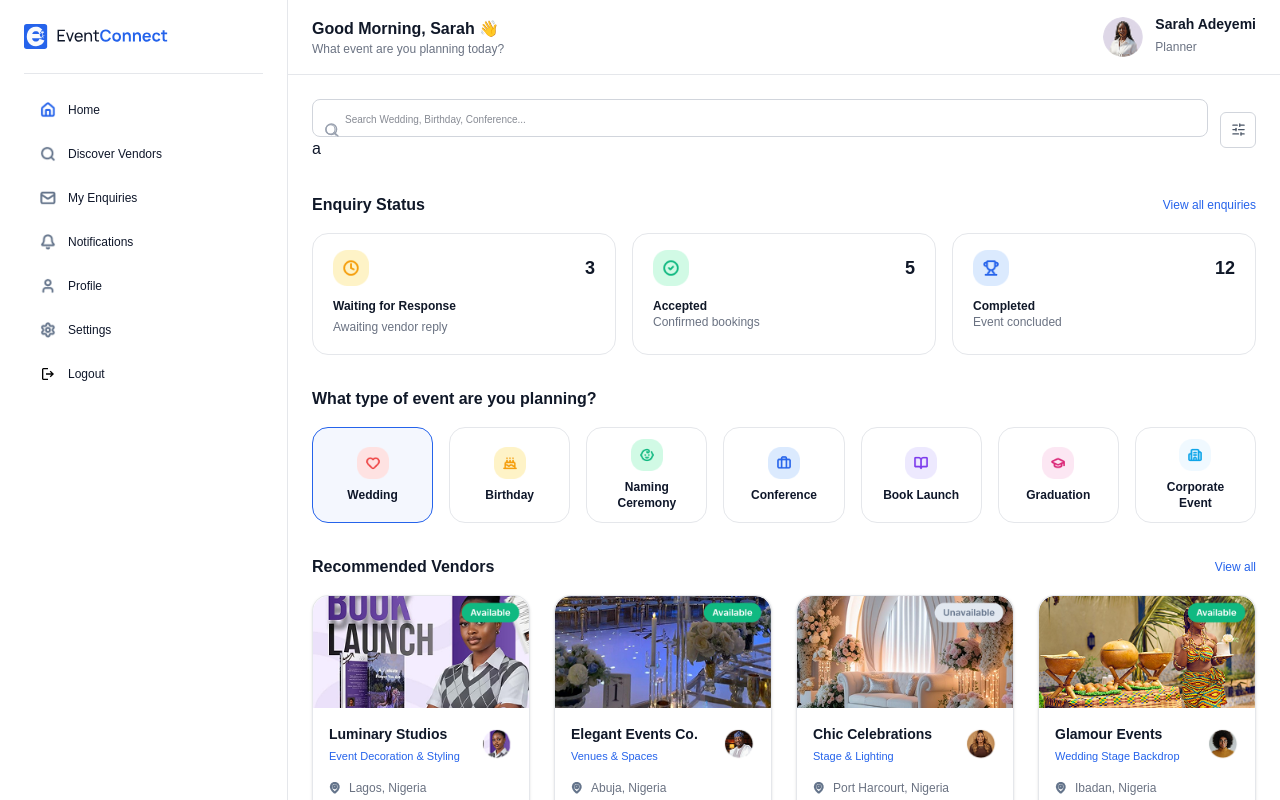
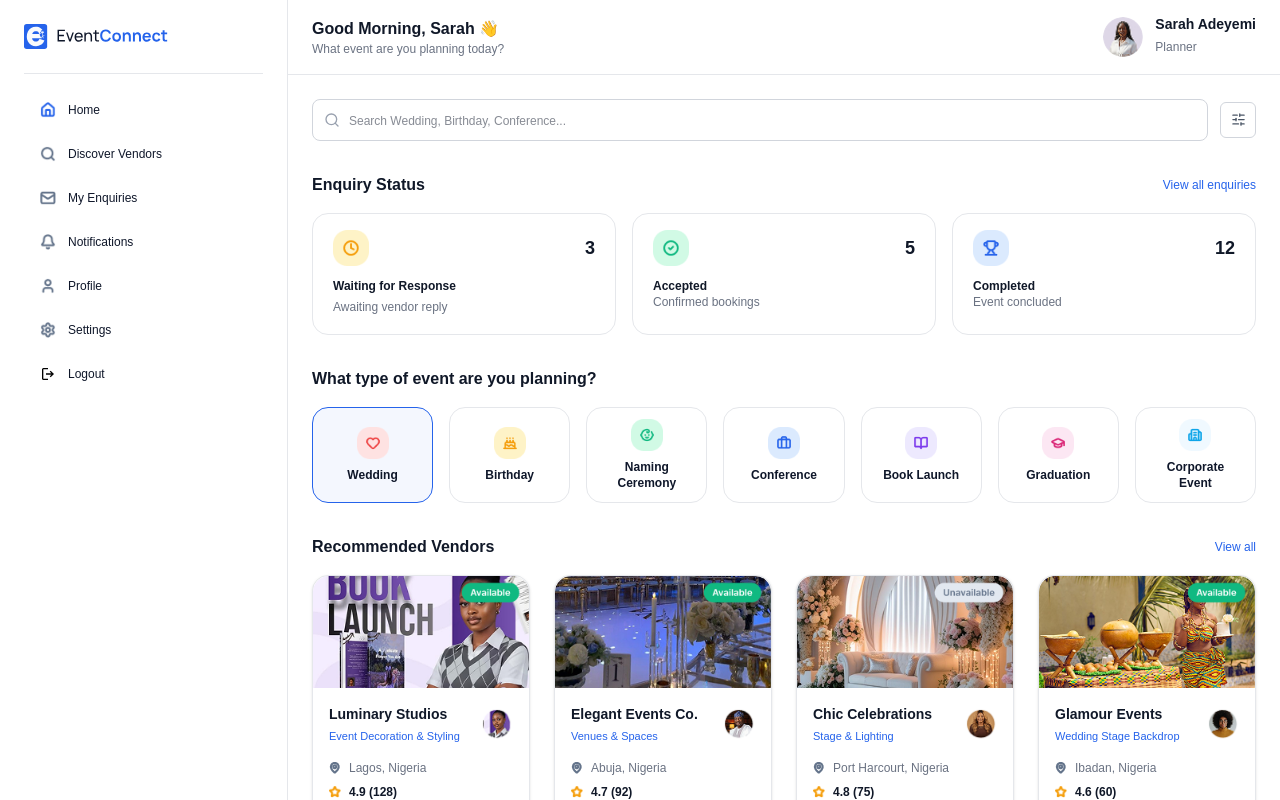
Before and after one commit to Divine-Chidozie/orange-herizon-circle, a React (Vite) app: page /planner/dashboard in a window 1280 px wide. Shown: the top 800 px of the page. Built offline with nearby package versions, Linux system fonts and the light colour scheme.

Commit message:
Fix authentication flow and dashboard redirects

```diff
--- a/src/components/PlannerSideBar.jsx
+++ b/src/components/PlannerSideBar.jsx
@@ -430,18 +430,14 @@ const PlannerSideBar = () => {
                 size={16}
                 className="absolute left-3 top-1/2 -translate-y-1/2 text-gray-400"
               />
-              <Search
-                size={14}
-                className="absolute left-3 top-1/2 -translate-y-1/2 text-gray-400"
-              />
 
               <input
                 type="text"
                 value={searchTerm}
                 onChange={(e) => setSearchTerm(e.target.value)}
                 placeholder="Search Wedding, Birthday, Conference..."
-                className="w-full rounded-lg border border-gray-300 py-1.5 pl-8 pr-3 text-[10px] placeholder:text-[10px] focus:border-primary focus:outline-none"
-              />a
+                className="w-full rounded-lg border border-gray-300 py-2 pl-9 pr-3 text-xs placeholder:text-xs focus:border-primary focus:outline-none"
+              />
             </div>
 
             <div className="relative">
@@ -454,7 +450,7 @@ const PlannerSideBar = () => {
               </button>
 
               {showFilters && (
-                <div className="absolute right-0 mt-2 w-44 rounded-lg border border-gray-200 bg-white shadow-lg z-50">
+                <div className="absolute right-0 z-50 mt-2 w-44 rounded-lg border border-gray-200 bg-white shadow-lg">
                   {["", "price", "location", "rating"].map((type) => (
                     <button
                       key={type || "default"}
@@ -462,7 +458,7 @@ const PlannerSideBar = () => {
                         setFilterBy(type);
                         setShowFilters(false);
                       }}
-                      className="block w-full px-4 py-2.5 text-left text-sm hover:bg-gray-50 capitalize"
+                      className="block w-full px-4 py-2.5 text-left text-sm capitalize hover:bg-gray-50"
                     >
                       {type || "Default"}
                     </button>
```
